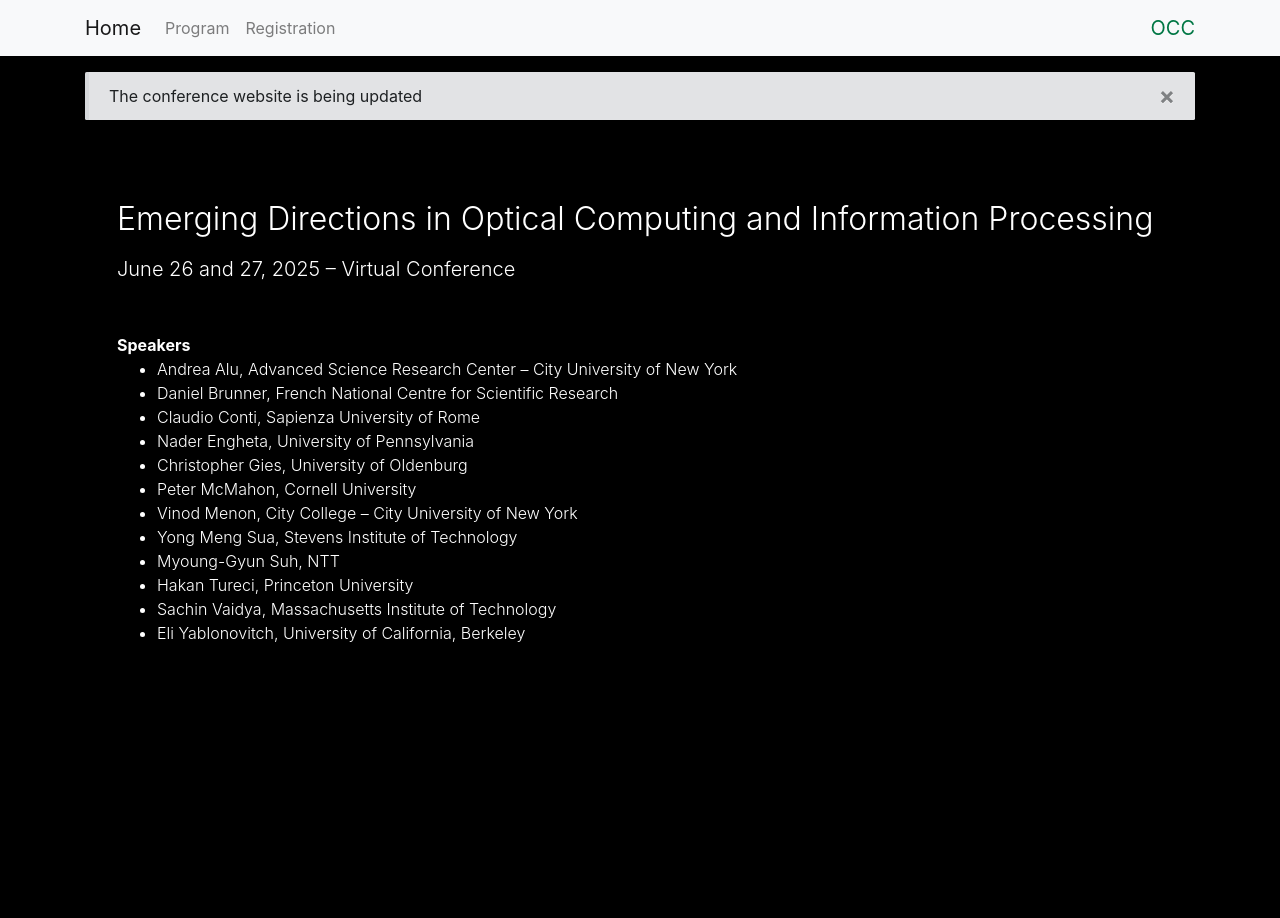
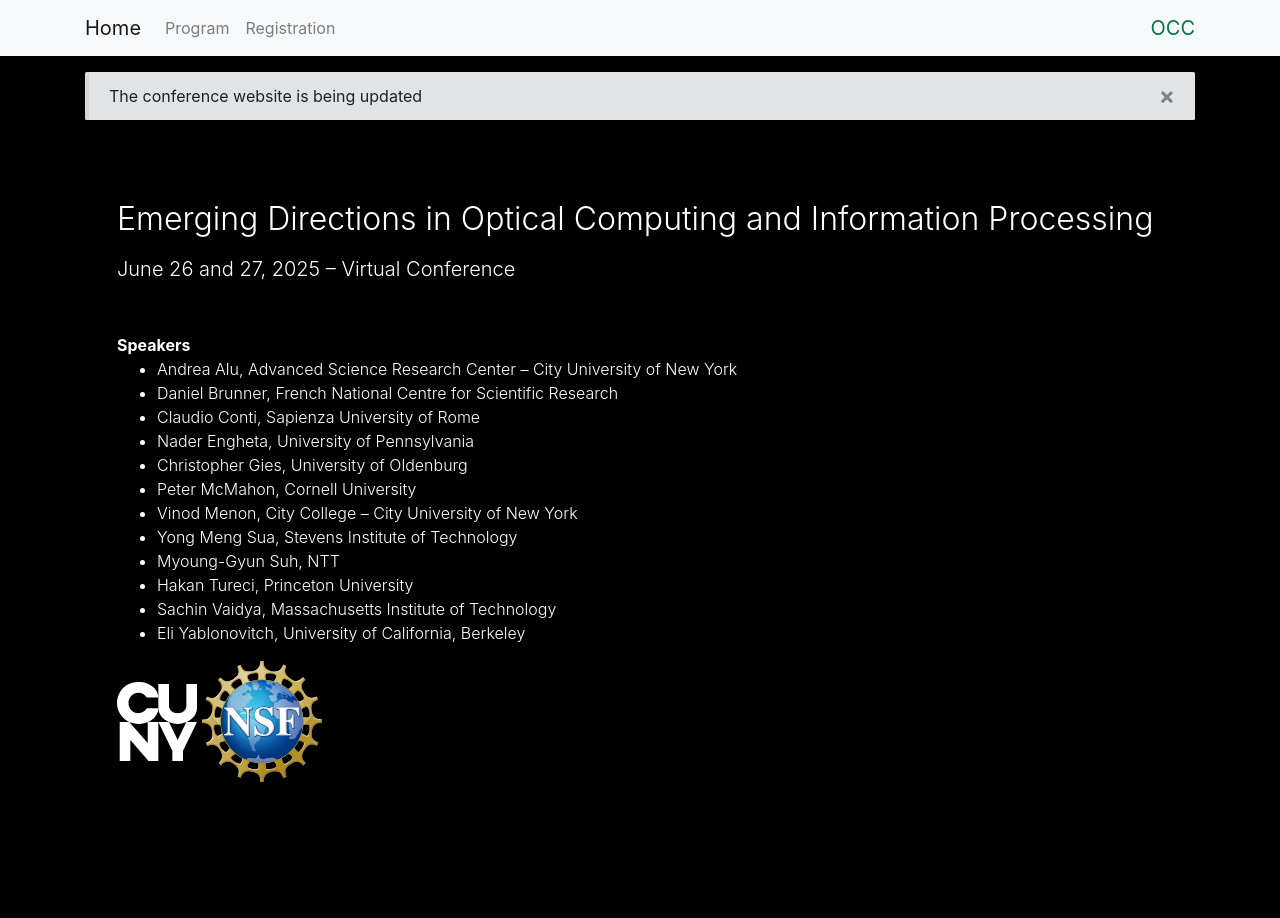
Before and after one commit to mirilabqc/mini-conference-site, a Jekyll site: the page built from index.md, in a window 1280 px wide. Built offline with Jekyll 4.4.1, drawn with Linux system fonts in a browser that asks for light colours.

Commit message:
adds cuny and nsf logos

```diff
--- a/index.md
+++ b/index.md
@@ -1,3 +1,6 @@
 ---
 layout: home
 ---
+
+<img src="/assets/icons/CUNY_Logo_White_CMYK.svg" alt="NSF Logo" width="80">
+<img src="/assets/icons/NSF_logo.svg" alt="NSF Logo" width="120">
```
Also changed, not shown: assets/icons/CUNY_Logo_White_CMYK.svg (added), assets/icons/NSF_logo.svg (added).
